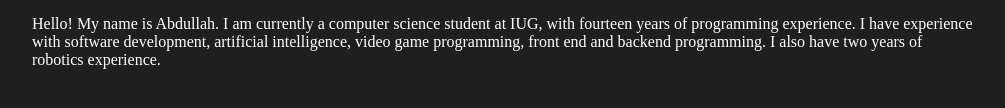
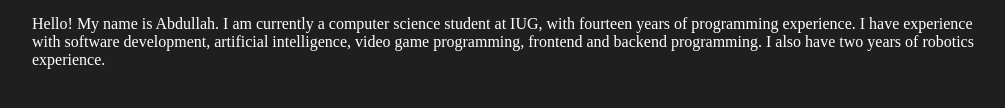
Before and after one commit to abinladin/abinladin.github.io, a plain HTML site: page index.html in a window 1280 px wide. Shown: the part 260-368 px from the top of the page, without its empty margins (136-1141 px from the left). Drawn offline with Linux system fonts and the light colour scheme; a script that the page names is missing.

Commit message:
corrected type

```diff
--- a/index.html
+++ b/index.html
@@ -28,7 +28,7 @@
 
     </h1></pre>
 
-    <p id="about-me"> Hello! My name is Abdullah. I am currently a computer science student at IUG, with fourteen years of programming experience. I have experience with software development, artificial intelligence, video game programming, front end and backend programming. I also have two years of robotics experience. </p>
+    <p id="about-me"> Hello! My name is Abdullah. I am currently a computer science student at IUG, with fourteen years of programming experience. I have experience with software development, artificial intelligence, video game programming, frontend and backend programming. I also have two years of robotics experience. </p>
 
 </div>
 </body>
```
